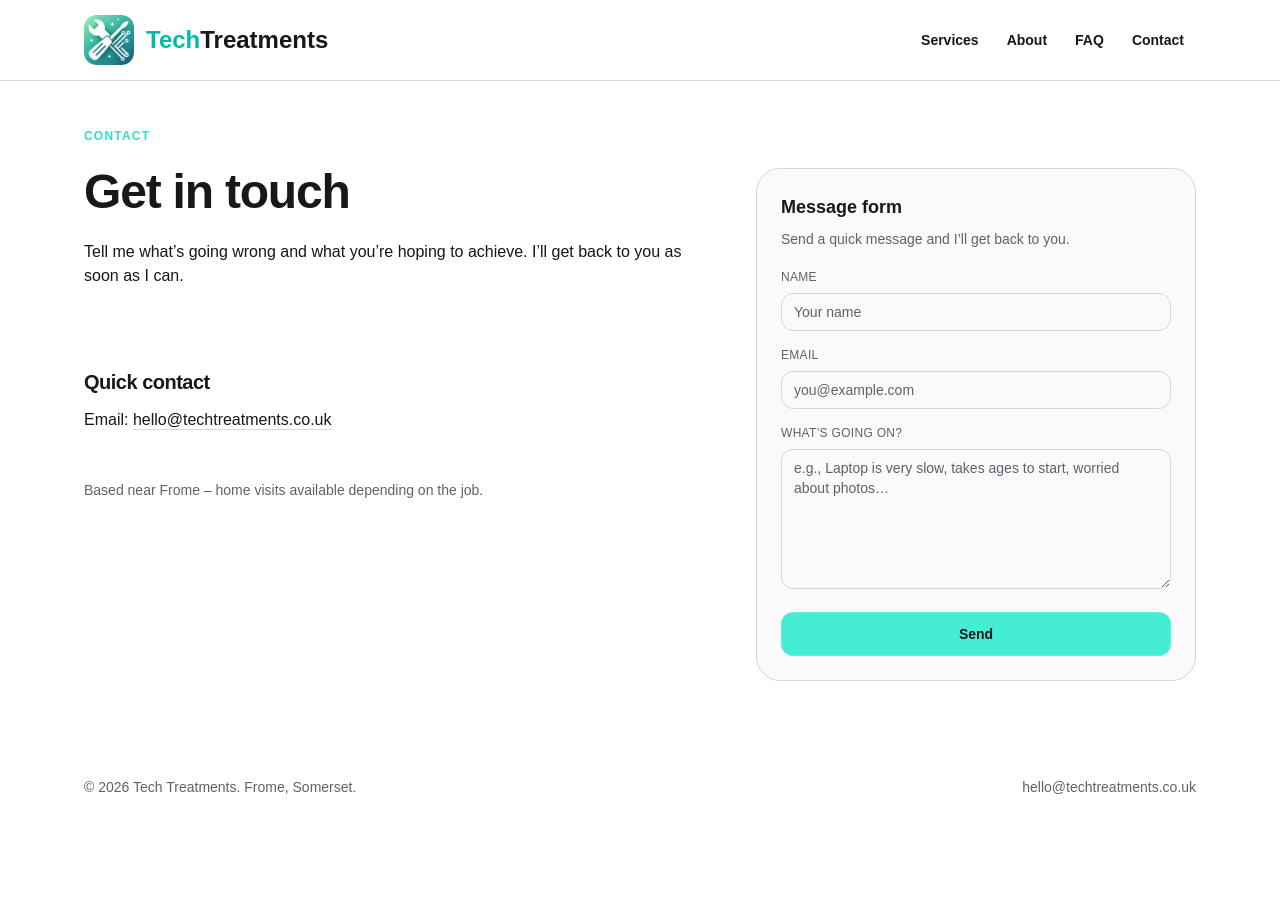
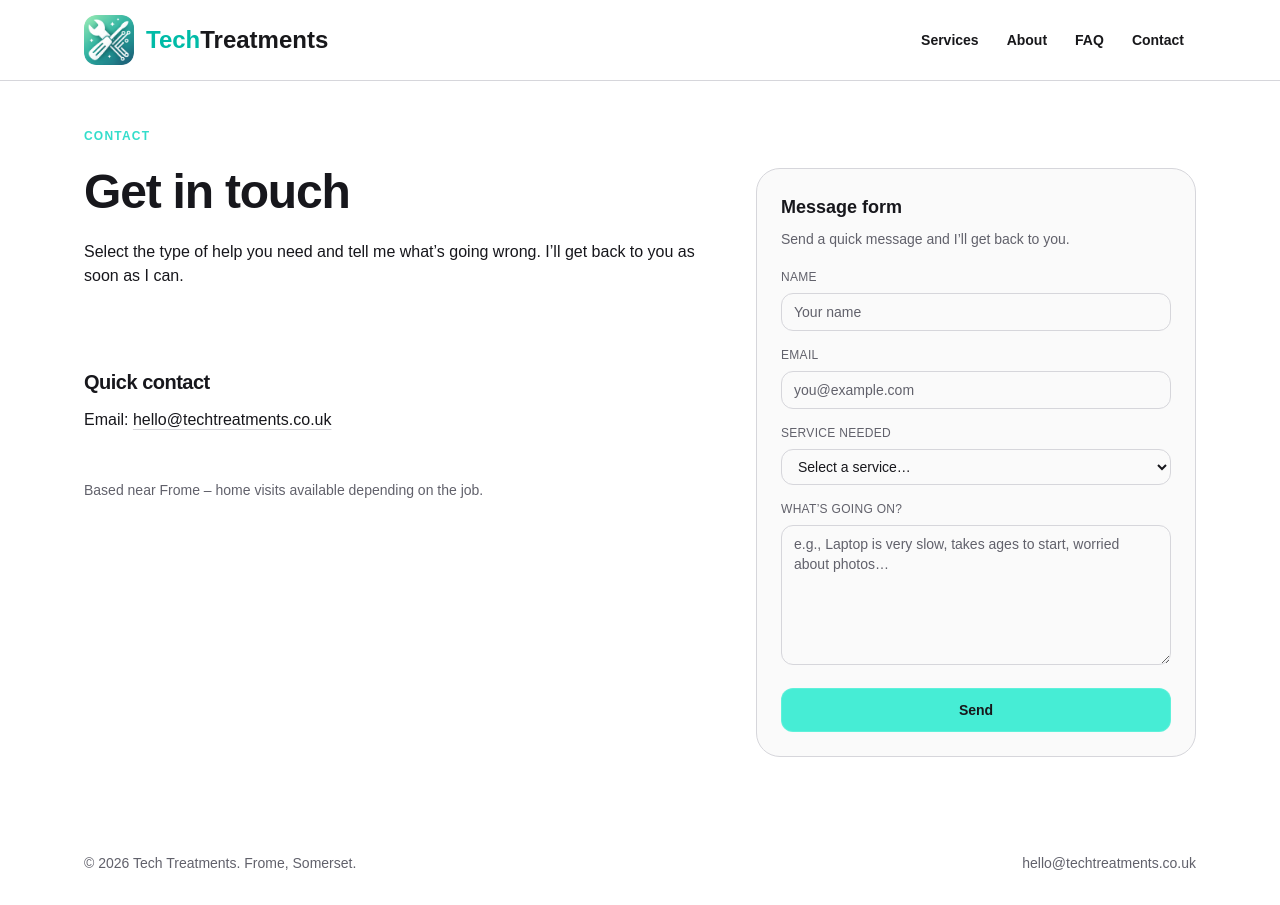
Before and after one commit to bluesky2006/tech-treatments, a Next.js app: page /contact in a window 1280 px wide. Before the commit the page ends 829 px from the top, so only its background shows below. Built offline with nearby package versions, Linux system fonts and the light colour scheme.

Commit message:
add pulldown services list to contact form

```diff
--- a/app/contact/actions.ts
+++ b/app/contact/actions.ts
@@ -14,14 +14,35 @@ function getErrorMessage(err: unknown) {
   return undefined;
 }
 
+function serviceLabel(value: string) {
+  switch (value) {
+    case "help":
+      return "Help & repairs";
+    case "upgrades":
+      return "Upgrades";
+    case "custom":
+      return "New & custom PCs";
+    case "retro":
+      return "Retro & disposal";
+    case "not_sure":
+      return "Not sure";
+    default:
+      return value;
+  }
+}
+
 export async function sendContactEmail(formData: FormData) {
   try {
     const name = String(formData.get("name") ?? "").trim();
     const email = String(formData.get("email") ?? "").trim();
+    const service = String(formData.get("service") ?? "").trim();
     const message = String(formData.get("message") ?? "").trim();
 
     if (!name || !email || !message) {
       return { ok: false, error: "Please fill in all fields." } as const;
+    }
+    if (!service) {
+      return { ok: false, error: "Please select a service." } as const;
     }
     if (!isEmail(email)) {
       return { ok: false, error: "Please enter a valid email address." } as const;
@@ -37,12 +58,21 @@ export async function sendContactEmail(formData: FormData) {
 
     const resend = new Resend(apiKey);
 
+    const serviceText = serviceLabel(service);
+
     const { error } = await resend.emails.send({
       from: `Tech Treatments <${from}>`,
       to,
-      replyTo: email, // <- string, compatible with Resend types
-      subject: `New message from ${name} (Tech Treatments)`,
-      text: [`Name: ${name}`, `Email: ${email}`, ``, `Message:`, message].join("\n"),
+      replyTo: email,
+      subject: `New ${serviceText} enquiry from ${name} (Tech Treatments)`,
+      text: [
+        `Service: ${serviceText}`,
+        `Name: ${name}`,
+        `Email: ${email}`,
+        ``,
+        `Message:`,
+        message,
+      ].join("\n"),
     });
 
     if (error) {
--- a/app/contact/page.tsx
+++ b/app/contact/page.tsx
@@ -24,8 +24,8 @@ export default function ContactPage() {
               </h1>
 
               <p className="mt-6 max-w-2xl text-foreground">
-                Tell me what’s going wrong and what you’re hoping to achieve. I’ll get back to you
-                as soon as I can.
+                Select the type of help you need and tell me what’s going wrong. I’ll get back to
+                you as soon as I can.
               </p>
               <div className="mt-8">
                 <h2 className="text-xl font-semibold tracking-tight mt-12">Quick contact</h2>
--- a/components/ContactForm.tsx
+++ b/components/ContactForm.tsx
@@ -51,7 +51,27 @@ export default function ContactForm() {
           required
         />
       </div>
+      <div>
+        <label className="block text-xs font-medium tracking-wide text-muted uppercase">
+          Service needed
+        </label>
 
+        <select
+          className="mt-2 w-full rounded-xl border border-border bg-card px-3 py-2 text-sm text-foreground outline-none focus:border-teal-200/30 focus:ring-2 focus:ring-teal-200/10"
+          name="service"
+          defaultValue=""
+          required
+        >
+          <option value="" disabled>
+            Select a service…
+          </option>
+          <option value="help">Help & repairs</option>
+          <option value="upgrades">Upgrades</option>
+          <option value="custom">New & custom PCs</option>
+          <option value="retro">Retro & disposal</option>
+          <option value="not_sure">Not sure</option>
+        </select>
+      </div>
       <div>
         <label className="block text-xs font-medium tracking-wide text-muted uppercase">
           What’s going on?
```
